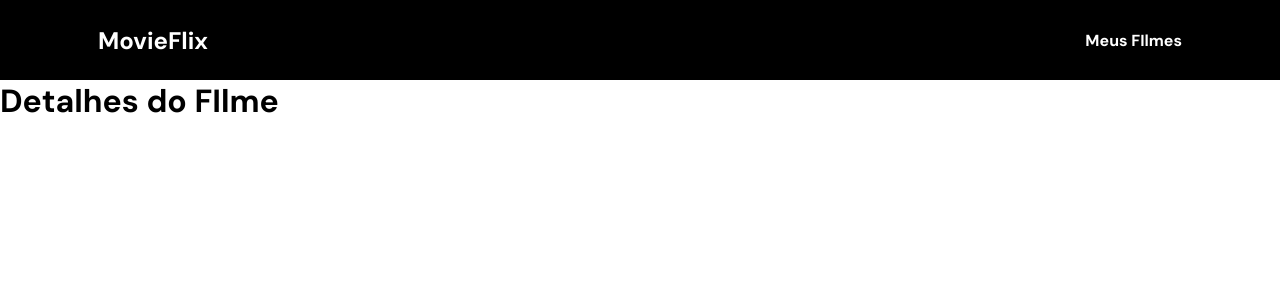
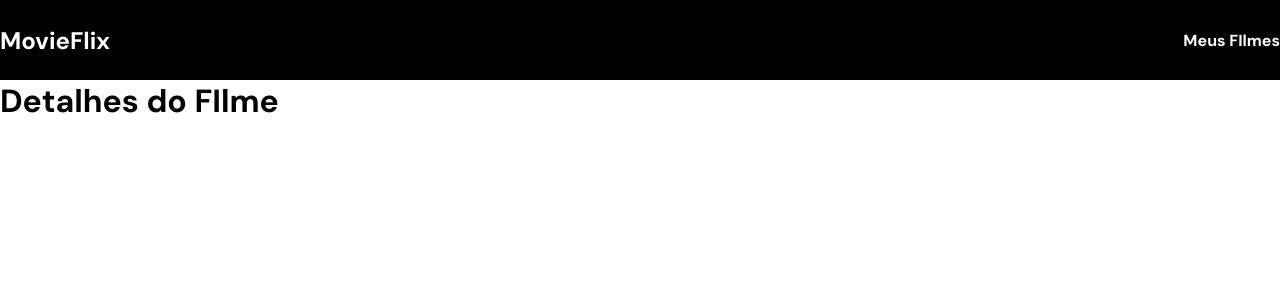
Before and after one commit to danielsouzaaj/movieflix, a React (Create React App) app: page /filme/1 in a window 1280 px wide. Shown: the top 300 px of the page. Built offline with nearby package versions, Linux system fonts and the light colour scheme.

Commit message:
fix: padding container

```diff
--- a/src/components/Header/header.css
+++ b/src/components/Header/header.css
@@ -4,7 +4,6 @@ header {
 
 header .container {
     height: 5rem;
-    padding: 0 6.125rem;
     display: flex;
     justify-content: space-between;
     align-items: center;
```
